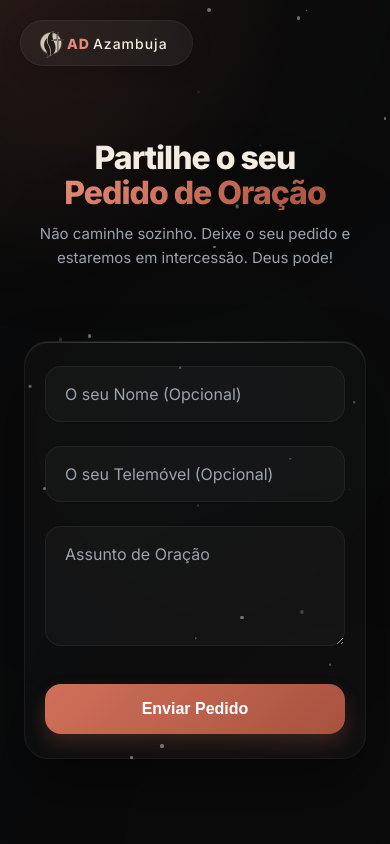
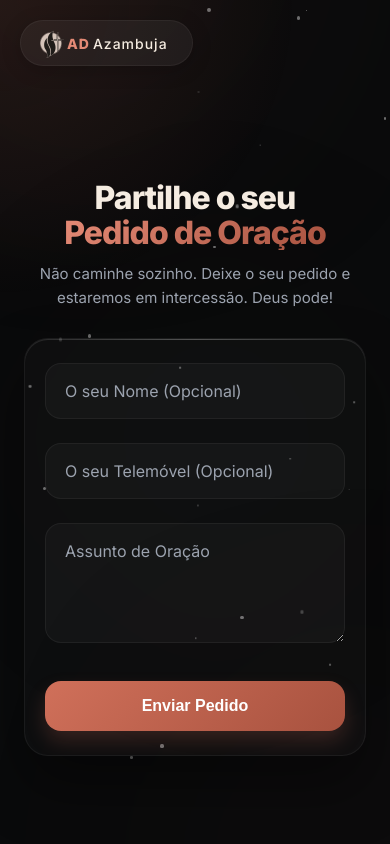
Before and after one commit to jtaxo/prayers-app, a Flask app: page / in a window 390 px wide. Run offline with Flask 3, Linux system fonts and the light colour scheme; some libraries are stand-ins or nearby versions.

Commit message:
User adjustments to mobile layout spacing

```diff
--- a/static/style.css
+++ b/static/style.css
@@ -608,9 +608,9 @@ body {
     .premium-layout {
         flex-direction: column;
         justify-content: center;
-        padding: 140px 24px 40px;
+        padding: 180px 24px 80px;
         text-align: center;
-        gap: 16px;
+        gap: 10px;
     }
 
     .premium-header {
```
